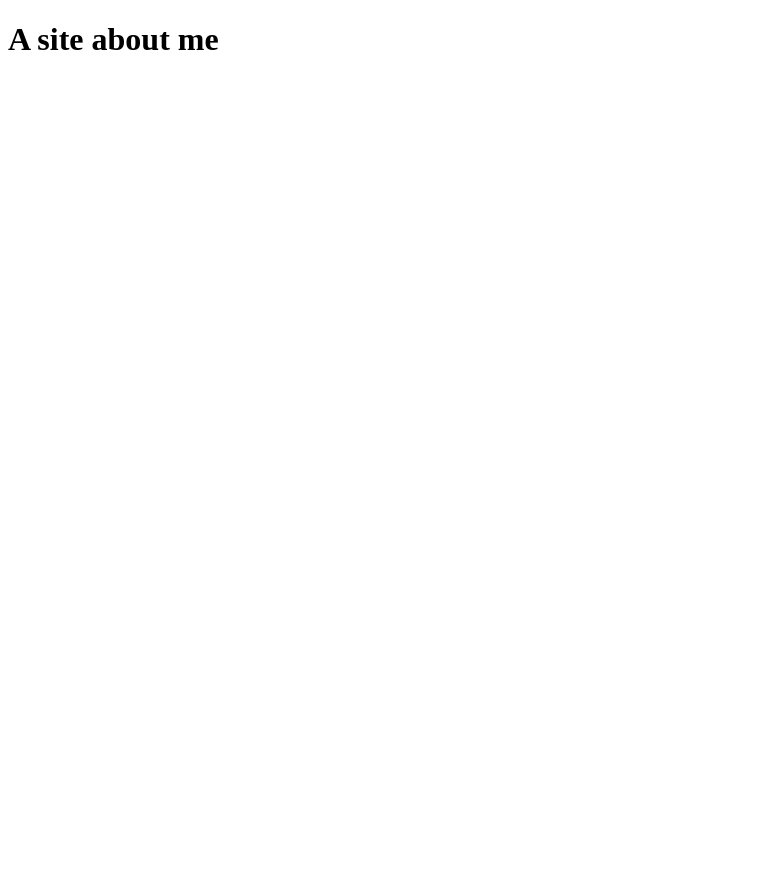
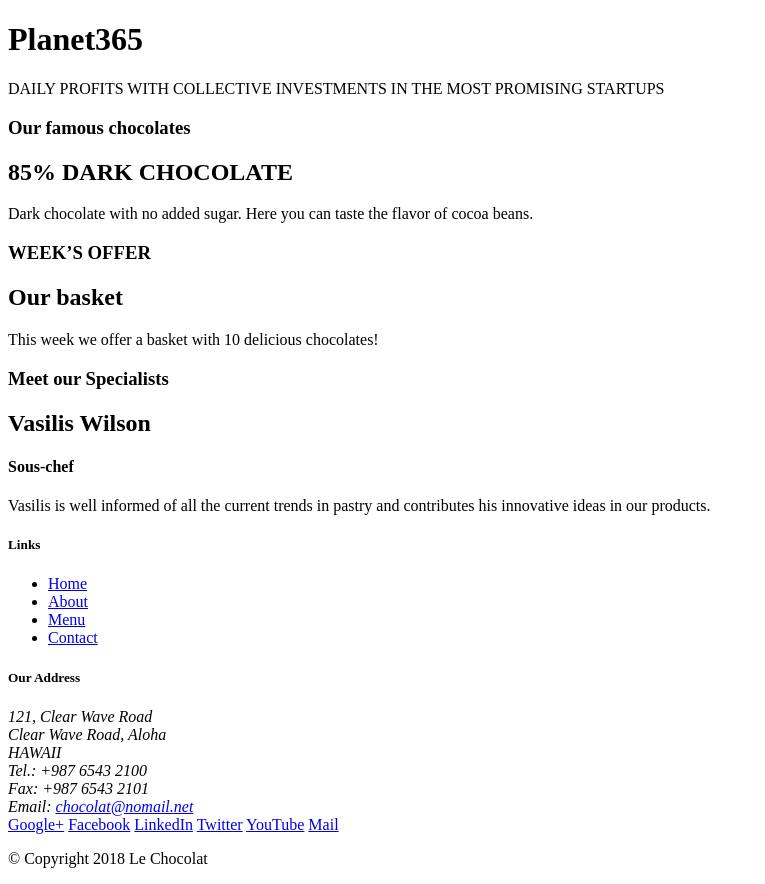
Before and after one commit to mostafasaidi/myweb, a website: page index.html in a window 1280 px wide. Shown: the whole page, without its empty margins (0-765 px from the left). Before the commit the page ends 800 px from the top, so only its background shows below. Drawn offline with Linux system fonts and the light colour scheme.

Commit message:
Initial Setup

```diff
--- a/index.html
+++ b/index.html
@@ -2,14 +2,100 @@
 <html lang="en">
 
 <head>
-    <meta charset="UTF-8">
-    <meta name="viewport" content="width=device-width, initial-scale=1.0">
-    <meta http-equiv="X-UA-Compatible" content="ie=edge">
-    <title>Choco home </title>
+    <title>Planet365</title>
 </head>
 
 <body>
-    <h1>A site about me</h1>
+
+    <header>
+        <div>
+            <div>
+                <div>
+                    <h1>Planet365</h1>
+                    <p>DAILY PROFITS WITH COLLECTIVE INVESTMENTS IN THE MOST PROMISING STARTUPS</p>
+                </div>
+                <div>
+                </div>
+            </div>
+        </div>
+    </header>
+
+    <div>
+        <div>
+            <div>
+                <h3>Our famous chocolates</h3>
+            </div>
+            <div>
+                <h2>85% DARK CHOCOLATE</h2>
+                <p>Dark chocolate with no added sugar. Here you can taste the flavor of cocoa beans.</p>
+            </div>
+        </div>
+
+
+        <div>
+            <div>
+                <h3>WEEK’S OFFER</h3>
+            </div>
+            <div>
+                <h2>Our basket</h2>
+                <p>This week we offer a basket with 10 delicious chocolates! </p>
+            </div>
+        </div>
+
+        <div>
+            <div>
+                <h3>Meet our  Specialists</h3>
+            </div>
+            <div>
+                <h2>Vasilis Wilson </h2>
+                <h4>Sous-chef</h4>
+                <p>Vasilis is well informed of all the current trends in pastry and contributes his innovative ideas in our products.</p>
+            </div>
+        </div>
+    </div>
+
+    <footer>
+        <div>
+            <div>
+                <div>
+                    <h5>Links</h5>
+                    <ul>
+                        <li><a href="#">Home</a></li>
+                        <li><a href="#">About</a></li>
+                        <li><a href="#">Menu</a></li>
+                        <li><a href="#">Contact</a></li>
+                    </ul>
+                </div>
+                <div>
+                    <h5>Our Address</h5>
+                    <address>
+                        121, Clear Wave Road<br>
+                        Clear Wave Road, Aloha<br>
+                        HAWAII<br>
+                        Tel.: +987 6543 2100<br>
+                        Fax: +987 6543 2101<br>
+                        Email: <a href="mailto:chocolat@nomail.net">chocolat@nomail.net</a>
+		           </address>
+                </div>
+                <div>
+                    <div>
+                        <a href="http://google.com/+">Google+</a>
+                        <a href="http://www.facebook.com/profile.php?id=">Facebook</a>
+                        <a href="http://www.linkedin.com/in/">LinkedIn</a>
+                        <a href="http://twitter.com/">Twitter</a>
+                        <a href="http://youtube.com/">YouTube</a>
+                        <a href="mailto:">Mail</a>
+                    </div>
+                </div>
+           </div>
+           <div>
+                <div>
+                    <p> &copy; Copyright 2018 Le Chocolat</p>
+                </div>
+           </div>
+        </div>
+    </footer>
+
 </body>
 
 </html>
```
Also changed, not shown: package.json (added, +16 -0 lines), images/logo.png (added), 1 other file.
